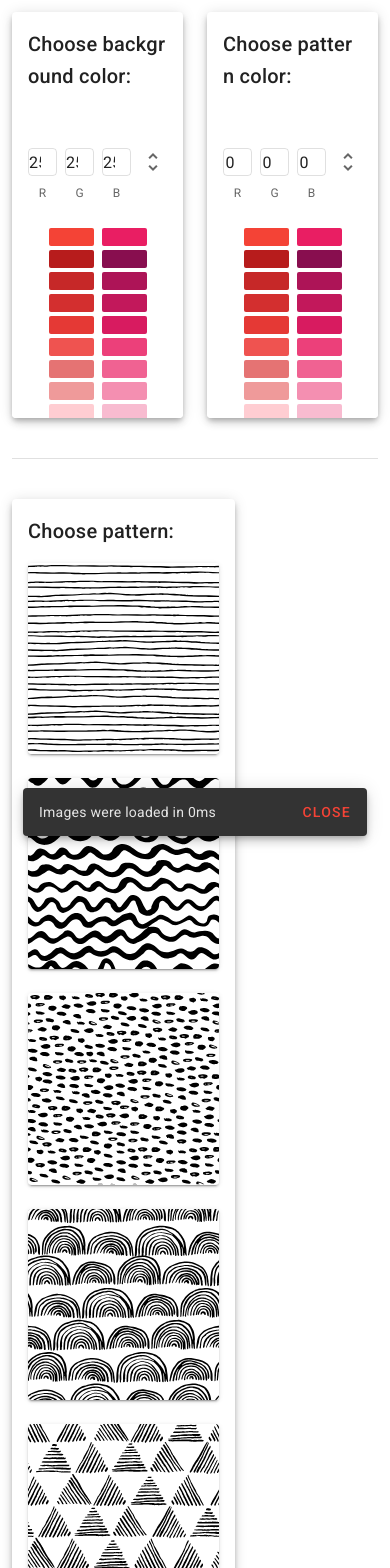
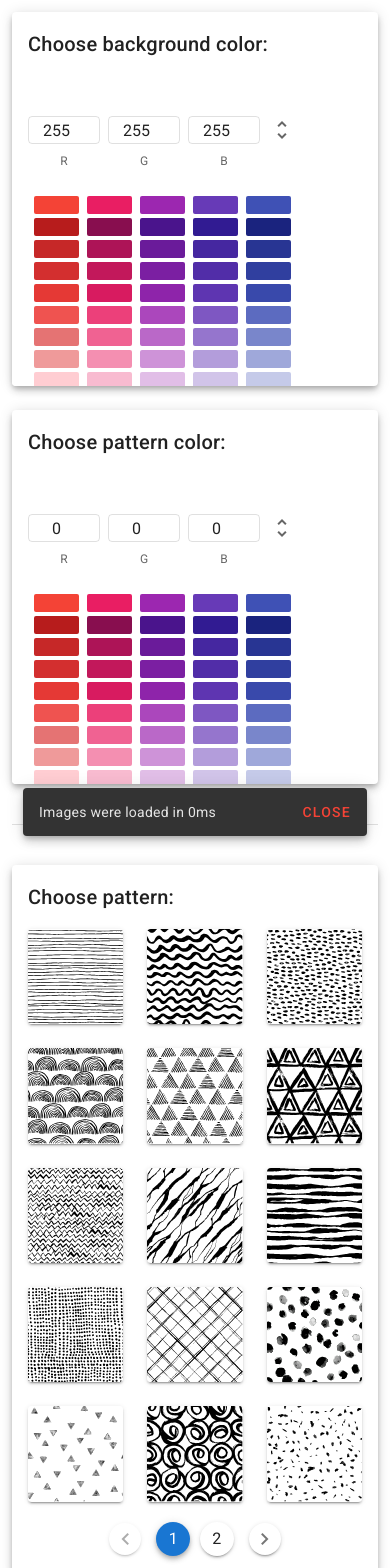
Before and after one commit to lixometr1/svg-color, a Vue app: page / in a window 390 px wide. Shown: the top 1568 px of the page. Built offline with nearby package versions, Linux system fonts and the light colour scheme.

Commit message:
fix mobile

```diff
--- a/src/components/PatternChooser/PatternChooser.vue
+++ b/src/components/PatternChooser/PatternChooser.vue
@@ -1,7 +1,7 @@
 <template>
   <v-item-group :value="value" @change="$emit('input', $event)">
     <v-row>
-      <v-col cols="12" sm="3" v-for="(item, idx) in items" :key="idx">
+      <v-col cols="4" sm="3" v-for="(item, idx) in items" :key="idx">
         <v-item v-slot="{ active, toggle }" :value="item.id">
           <v-card
             :elevation="active ? 20 : 2"
--- a/src/components/PatternColor/PatternColor.vue
+++ b/src/components/PatternColor/PatternColor.vue
@@ -1,7 +1,7 @@
 <template>
   <div>
     <v-row>
-      <v-col md="6">
+      <v-col md="6" cols="12">
         <v-card rounded elevation="5">
           <v-card-title>Choose background color:</v-card-title>
           <v-color-picker
@@ -15,7 +15,7 @@
           ></v-color-picker>
         </v-card>
       </v-col>
-      <v-col sm="6">
+      <v-col sm="6" cols="12">
         <v-card rounded elevation="5">
           <v-card-title>Choose pattern color:</v-card-title>
           <v-color-picker
--- a/src/views/Home.vue
+++ b/src/views/Home.vue
@@ -7,7 +7,7 @@
       />
       <v-divider class="my-10" />
       <v-row>
-        <v-col sm="6">
+        <v-col sm="6" cols="12">
           <v-card
             rounded
             elevation="5"
@@ -29,7 +29,7 @@
             </v-card-text>
           </v-card>
         </v-col>
-        <v-col sm="6">
+        <v-col sm="6" cols="12">
           <pattern-preview :value="activePatternData" v-if="activePattern" />
         </v-col>
       </v-row>
```
